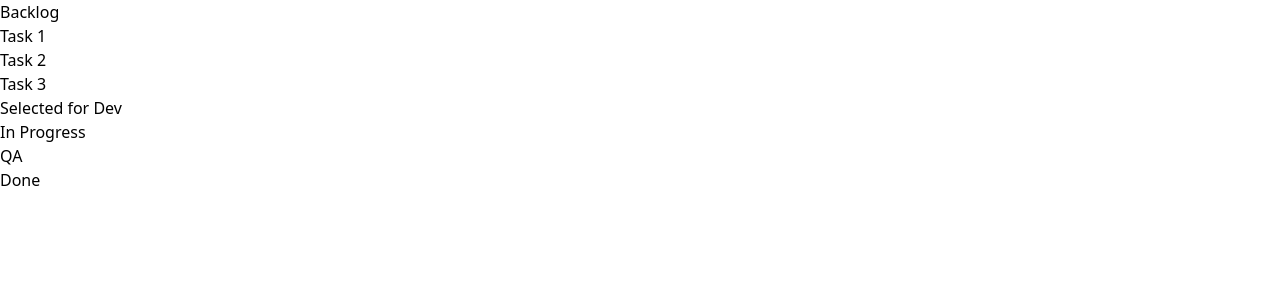
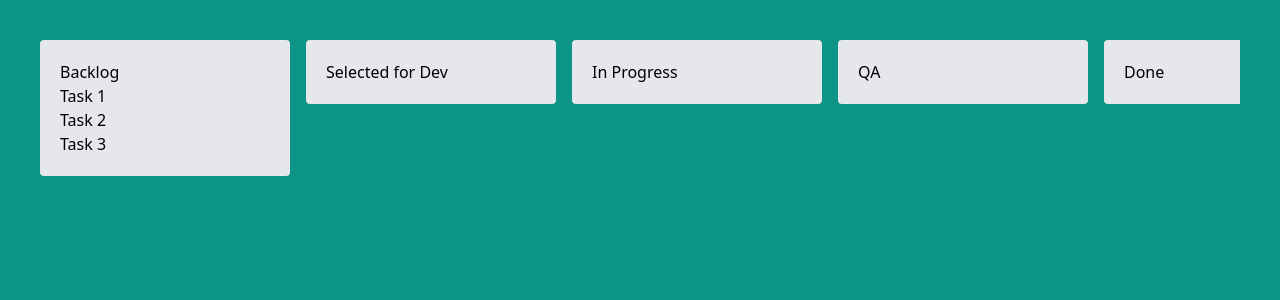
Before and after one commit to jonyhayama/kanban, a Nuxt app: page / in a window 1280 px wide. Shown: the top 300 px of the page. Built offline with nearby package versions, Linux system fonts and the light colour scheme.

Commit message:
💄 Initial styling

```diff
--- a/app.vue
+++ b/app.vue
@@ -1,5 +1,5 @@
 <template>
-  <div>
+  <div class="p-10 h-[100vh] bg-teal-600 overflow-auto">
     <TheBoard />
   </div>
 </template>
--- a/components/TheBoard.vue
+++ b/components/TheBoard.vue
@@ -48,8 +48,12 @@
 </script>
 
 <template>
-  <div>
-    <div v-for="column in columns" :key="column.id">
+  <div class="flex gap-4 overflow-x-auto items-start">
+    <div
+      v-for="column in columns"
+      :key="column.id"
+      class="column bg-gray-200 p-5 rounded min-w-[250px]"
+    >
       <header>{{ column.title }}</header>
       <p v-for="task in column.tasks" :key="task.id">{{ task.title }}</p>
     </div>
```
